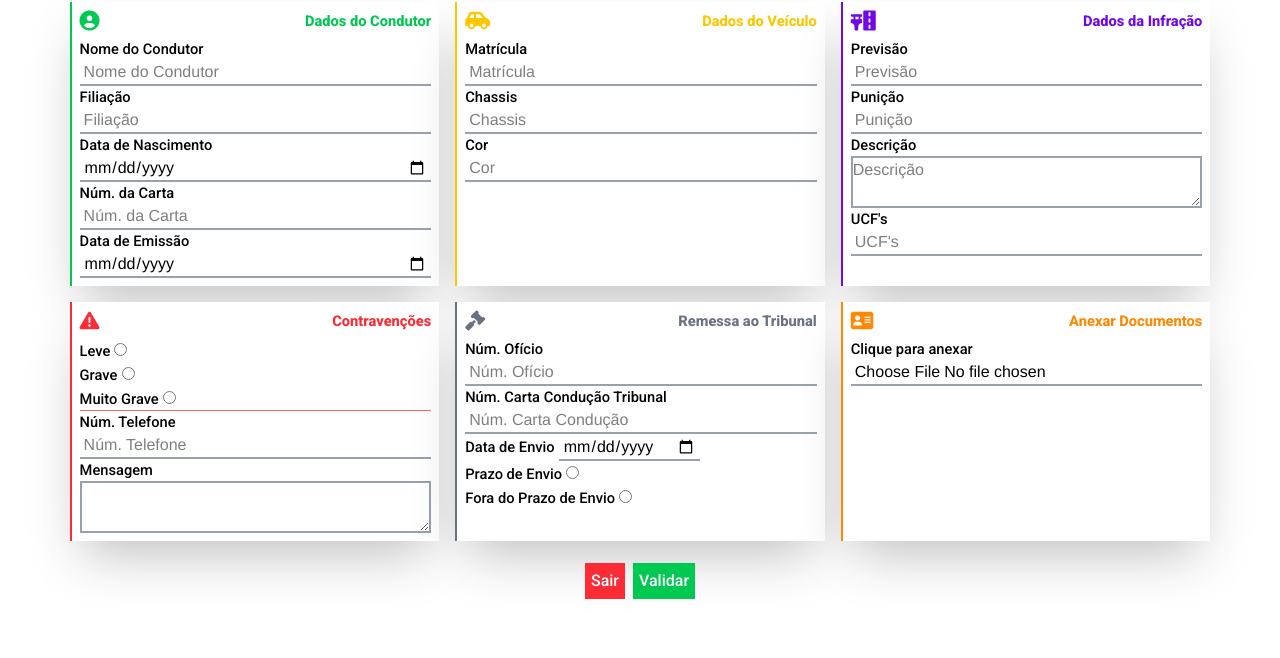
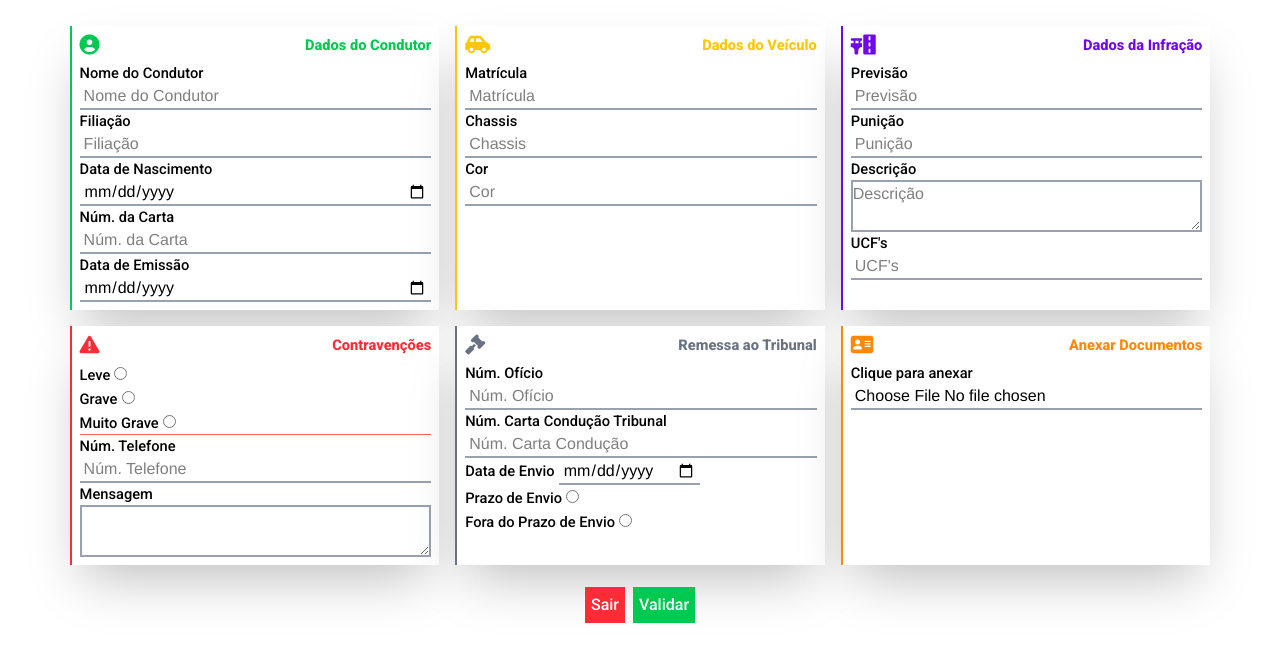
Before and after one commit to ZEINER-TECHNOLY/SIGM, a website: page views/registroInfracoes.html in a window 1280 px wide. Shown: the part 142-800 px from the top of the page. Drawn offline with nearby package versions, Linux system fonts and the light colour scheme.

Commit message:
Alteração no espaçamento

```diff
--- a/views/registroInfracoes.html
+++ b/views/registroInfracoes.html
@@ -22,7 +22,7 @@
             </nav>
         </div>
 
-        <div class="navContentTela2">
+        <div class="navContentTela2 pt-[1.5rem]">
             <form>
                 <nav class="navContentCardTela2">
 
```
Also changed, not shown: assets/css/output.css.
